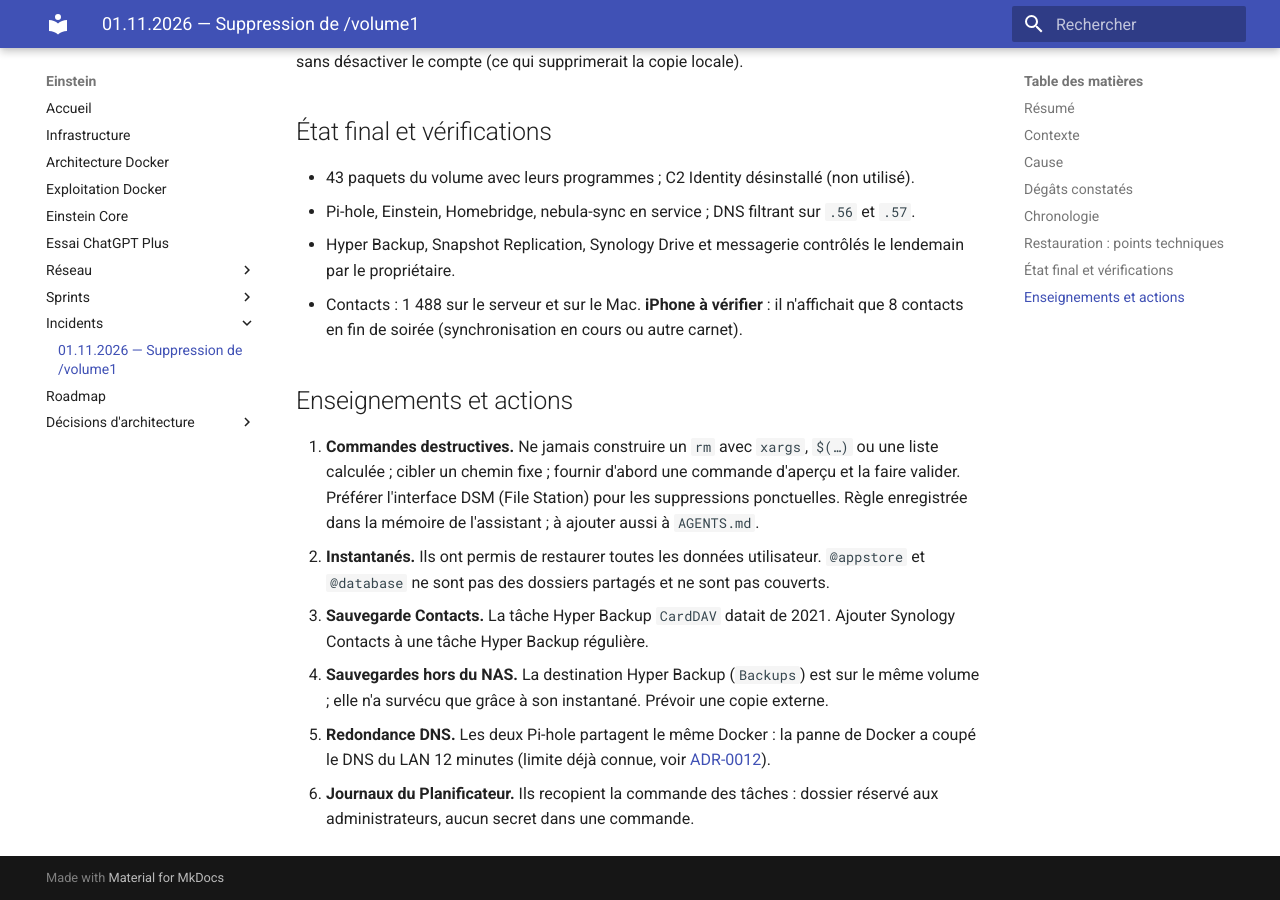
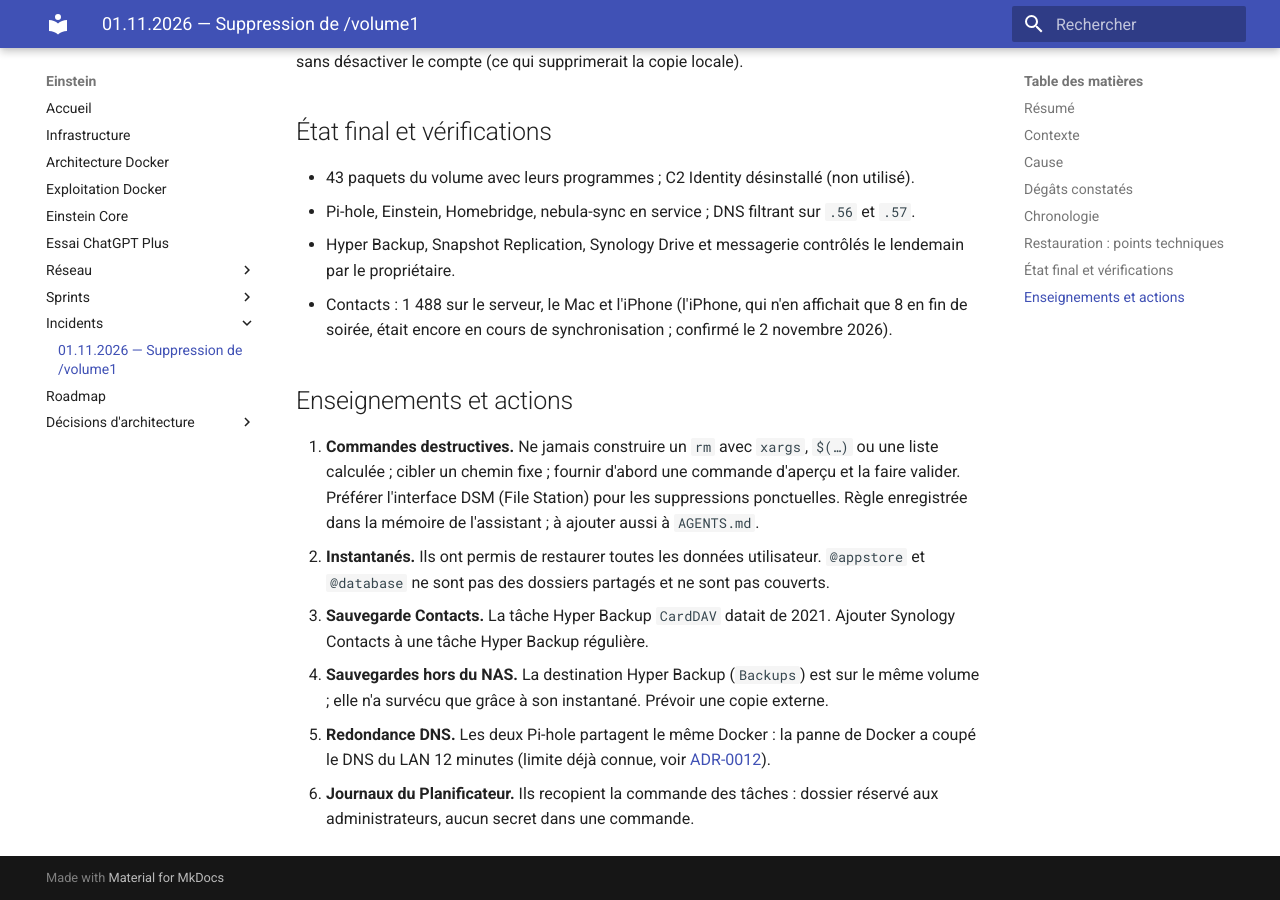
Before and after one commit to asanchez74/Einstein, an MkDocs documentation site: the page built from docs/incidents/2026-11-01-suppression-volume1.md, in a window 1280 px wide and 900 px high, scrolled down 4139 px. Built offline with MkDocs 1.6.1 and Material for MkDocs 9.7.7, drawn with Linux system fonts in a browser that asks for light colours.

Commit message:
docs: contacts confirmés sur l'iPhone dans le compte rendu d'incident
Co-Authored-By: Claude Opus 5.5 <noreply@anthropic.com>

```diff
--- a/docs/incidents/2026-11-01-suppression-volume1.md
+++ b/docs/incidents/2026-11-01-suppression-volume1.md
@@ -150,8 +150,9 @@ locale).
 - Pi-hole, Einstein, Homebridge, nebula-sync en service ; DNS filtrant sur `.56` et `.57`.
 - Hyper Backup, Snapshot Replication, Synology Drive et messagerie contrôlés le
   lendemain par le propriétaire.
-- Contacts : 1 488 sur le serveur et sur le Mac. **iPhone à vérifier** : il n'affichait
-  que 8 contacts en fin de soirée (synchronisation en cours ou autre carnet).
+- Contacts : 1 488 sur le serveur, le Mac et l'iPhone (l'iPhone, qui n'en
+  affichait que 8 en fin de soirée, était encore en cours de synchronisation ;
+  confirmé le 2 novembre 2026).
 
 ## Enseignements et actions
 
```
